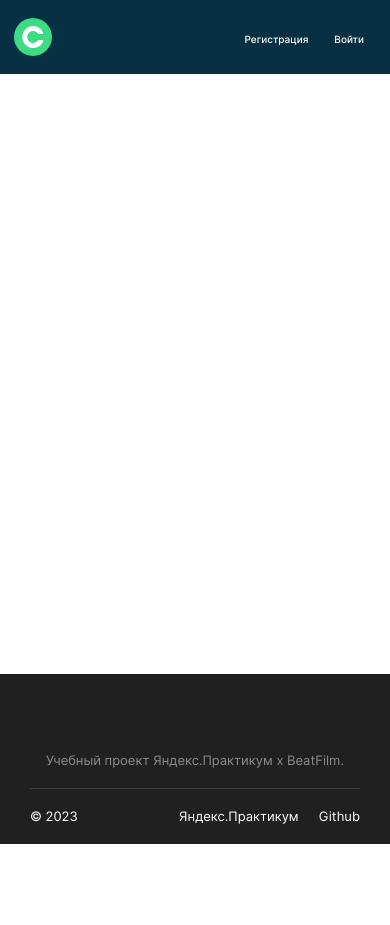
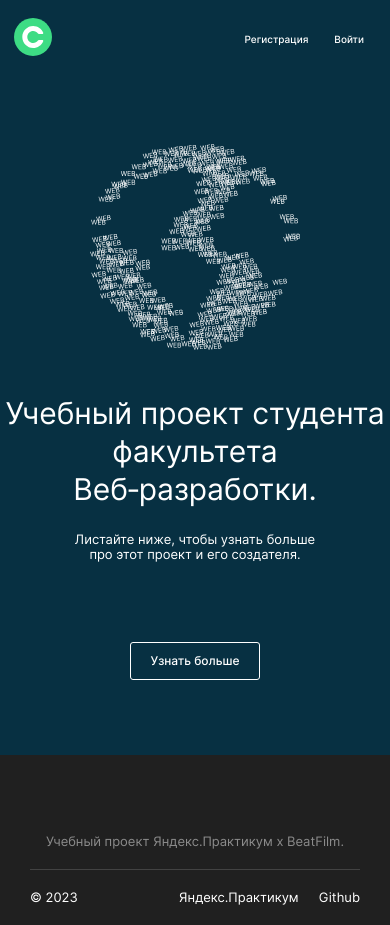
Before and after one commit to dv-loginov/movies-explorer-frontend, a React (Create React App) app: page / in a window 390 px wide. Before the commit the page ends 844 px from the top, so only its background shows below. Built offline with nearby package versions, Linux system fonts and the light colour scheme.

Commit message:
feat: add Promo

```diff
--- a/src/components/Main/Main.js
+++ b/src/components/Main/Main.js
@@ -1,6 +1,7 @@
 import './Main.css';
 import Header from '../Header/Header';
 import Footer from '../Footer/Footer';
+import Promo from '../Promo/Promo';
 
 
 const Main = () => {
@@ -8,6 +9,7 @@
     <>
       <Header/>
       <main className='main'>
+        <Promo />
       </main>
       <Footer />
     </>
--- a/src/components/Promo/Promo.css
+++ b/src/components/Promo/Promo.css
@@ -0,0 +1,132 @@
+.promo {
+  background-color: #073042;
+  display: flex;
+  justify-content: center;
+}
+
+.promo__container {
+  max-width: 1140px;
+  min-width: 320px;
+  width: 100%;
+  display: flex;
+  justify-content: space-between;
+  margin-top: 75px;
+  padding-bottom: 75px;
+}
+
+.promo__info {
+  display: flex;
+  flex-direction: column;
+  align-items: flex-start;
+}
+
+.promo__title {
+  max-width: 640px;
+  margin: 0;
+  font-size: 50px;
+  font-weight: 400;
+  line-height: 58px;
+}
+
+.promo__subtitle {
+  max-width: 310px;
+  font-size: 13px;
+  font-weight: 400;
+  margin-top: 36px;
+}
+
+.promo__btn {
+  font-size: 12px;
+  font-weight: 500;
+  line-height: 16px;
+  padding: 10px 20px;
+  border: solid #FFF 1px;
+  border-radius: 3px;
+  text-decoration: none;
+  color: #FFF;
+  margin-top: 146px;
+  transition: opacity ease-in-out 250ms;
+}
+
+.promo__btn:hover {
+  opacity: .8;
+}
+
+.promo__logo {
+  width: 310px;
+  height: 304px;
+  background-image: url(../../images/landing-logo.svg);
+  background-size: contain;
+}
+
+@media screen and (max-width: 1139px) {
+  .promo__container {
+    padding: 0 30px 75px 30px;
+  }
+}
+
+@media screen and (max-width: 1100px) {
+  .promo__container {
+    display: flex;
+    flex-direction: column;
+    align-items: center;
+    margin-top: 140px;
+    padding: 0 0 75px 0;
+  }
+
+  .promo__info {
+    order: 2;
+    width: 100%;
+    align-items: center;
+  }
+
+  .promo__logo {
+    order: 1;
+  }
+
+  .promo__title {
+    max-width: 701px;
+    margin-top: 48px;
+    text-align: center;
+    font-size: 40px;
+  }
+
+  .promo__subtitle {
+    max-width: 260px;
+    margin-top: 22px;
+    text-align: center;
+  }
+
+  .promo__btn {
+    margin-top: 92px;
+  }
+}
+
+@media screen and (max-width: 500px) {
+  .promo__container {
+    margin-top: 70px;
+  }
+
+  .promo__info {
+  }
+
+  .promo__logo {
+    width: 210px;
+    height: 206px;
+  }
+
+  .promo__title {
+    margin-top: 44px;
+    font-size: 30px;
+    line-height: 38px;
+  }
+
+  .promo__subtitle {
+    margin-top: 24px;
+    font-size: 13px;
+  }
+
+  .promo__btn {
+    margin-top: 80px;
+  }
+}
--- a/src/components/Promo/Promo.js
+++ b/src/components/Promo/Promo.js
@@ -0,0 +1,23 @@
+import './Promo.css';
+
+const Promo = () => {
+  return (
+    <section className='promo'>
+      <div className="promo__container">
+        <div className="promo__info">
+          <h1 className="promo__title">
+            Учебный проект студента факультета Веб&#8209;разработки.
+          </h1>
+          <span className="promo__subtitle">
+          Листайте ниже, чтобы узнать больше про этот проект и его создателя.
+        </span>
+          <a href="/" className="promo__btn">Узнать больше</a>
+        </div>
+        <div className="promo__logo"></div>
+      </div>
+
+    </section>
+  );
+};
+
+export default Promo;
```
Also changed, not shown: src/images/landing-logo.svg (added).
